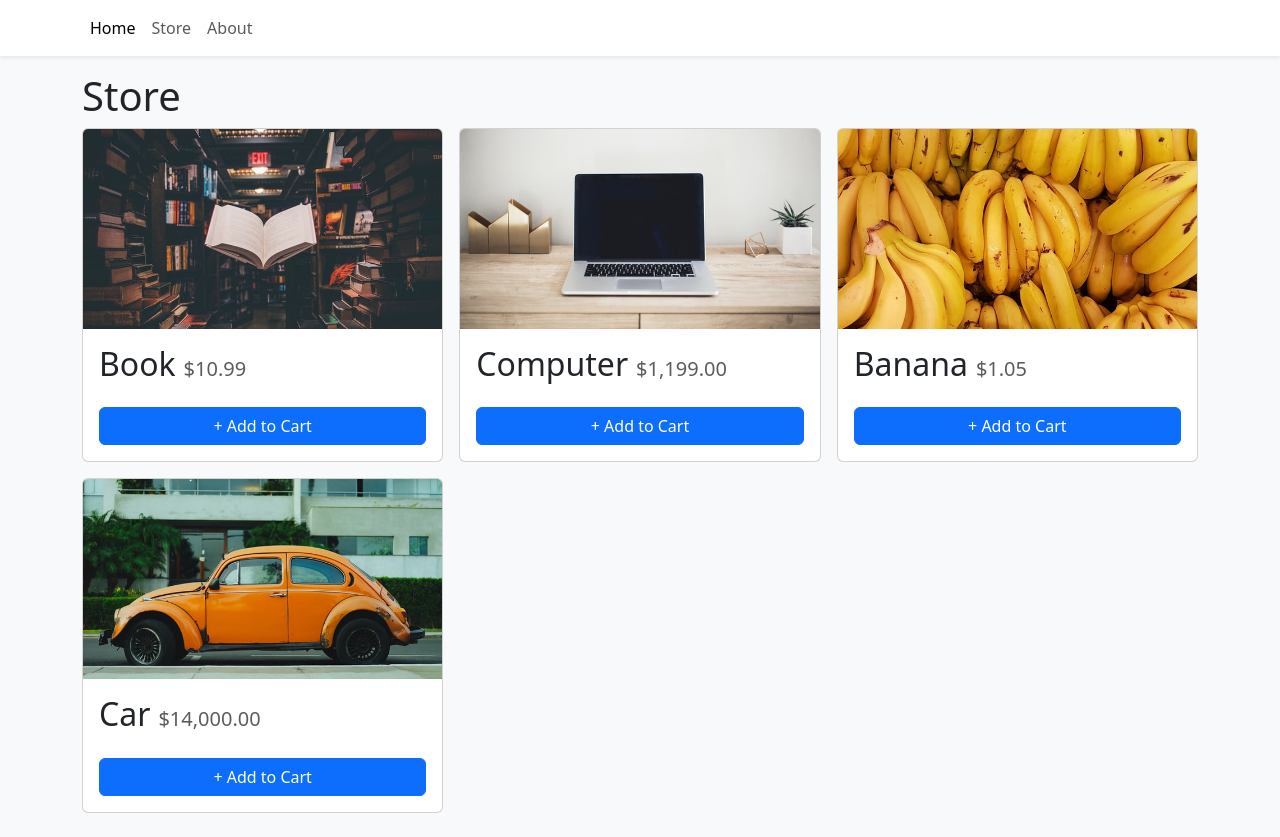
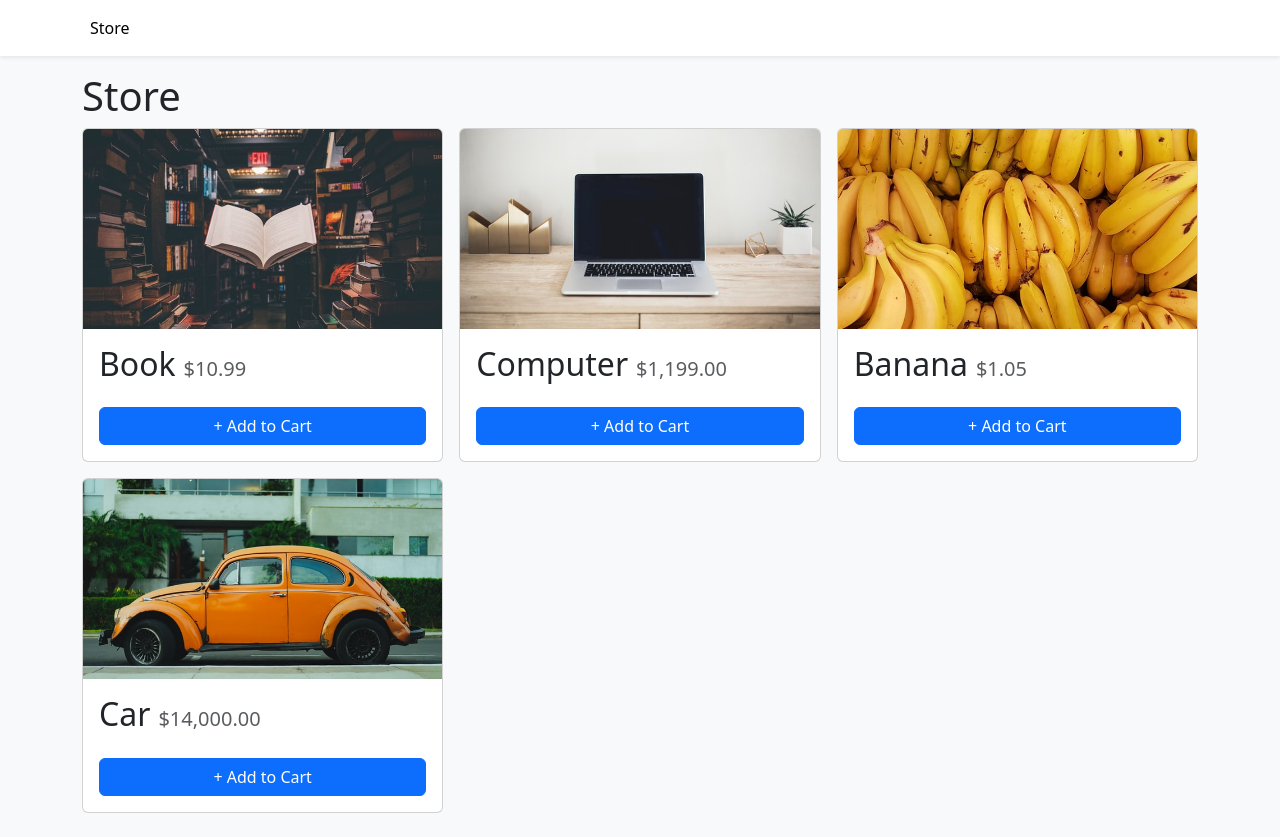
Before and after one commit to DavidSaintAnna/shopping-cart, a React (Vite) app: page / in a window 1280 px wide. Built offline with nearby package versions, Linux system fonts and the light colour scheme.

Commit message:
update: NavBar

```diff
--- a/src/components/Navbar.tsx
+++ b/src/components/Navbar.tsx
@@ -10,13 +10,7 @@ export function Navbar() {
       <Container>
         <Nav className="me-auto">
           <Nav.Link to="/" as={NavLink}>
-            Home
-          </Nav.Link>
-          <Nav.Link to="/store" as={NavLink}>
             Store
-          </Nav.Link>
-          <Nav.Link to="/about" as={NavLink}>
-            About
           </Nav.Link>
         </Nav>
         {cartQuantity > 0 && (
```
